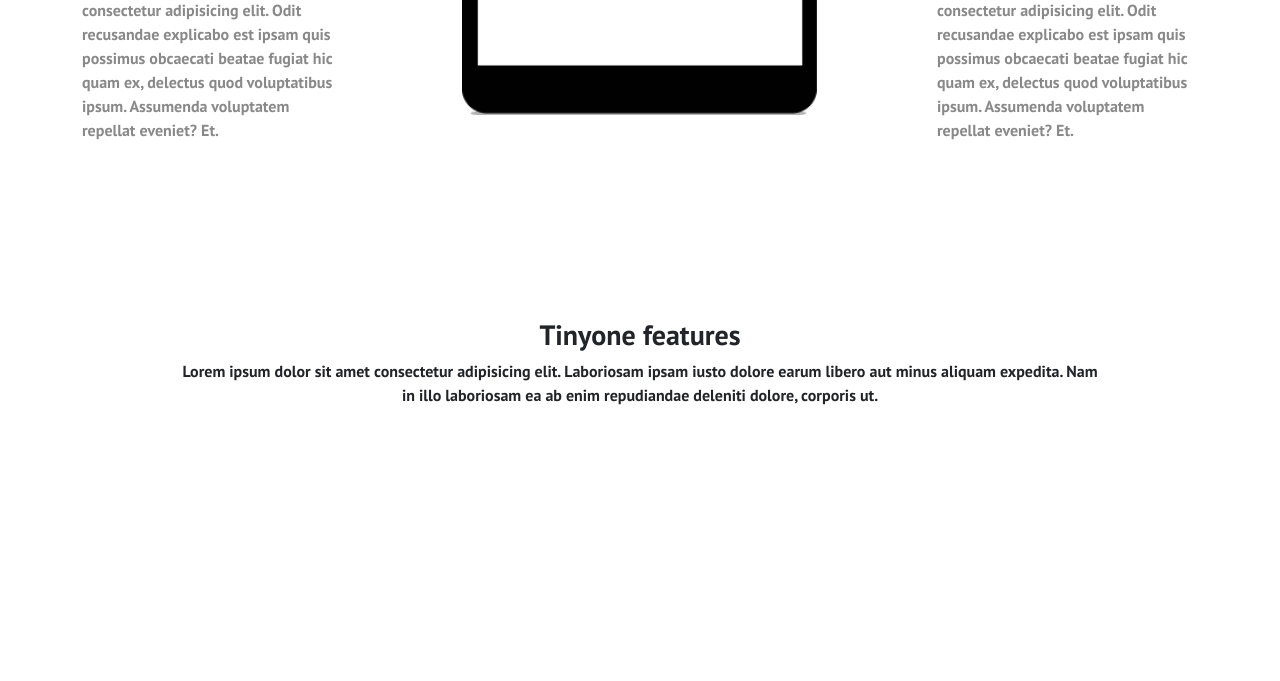
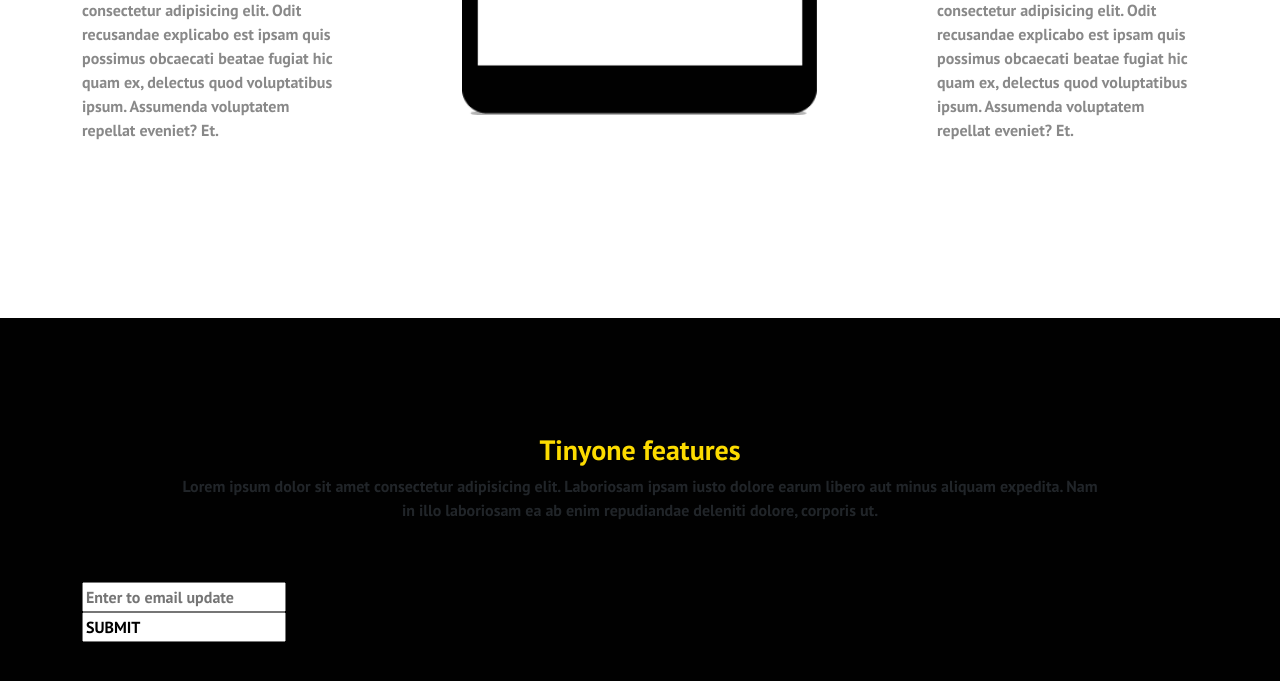
Before and after one commit to rimasultana/class-19-project-, a plain HTML site: page stater-pack/index.html in a window 1280 px wide. Shown: the part 1281-1962 px from the top of the page. Before the commit the page ends 1748 px from the top, so only its background shows below. Drawn offline with nearby package versions, Linux system fonts and the light colour scheme.

Commit message:
new work done

```diff
--- a/stater-pack/css/style.css
+++ b/stater-pack/css/style.css
@@ -150,3 +150,13 @@
     left: 50%;
     transform: translate(-50%, -50%);
 }
+
+/* Footer area */
+
+.tiny-footer{
+  background-color: #010101;
+  padding: 115px 0;
+}
+.tiny-footer .tiny-title h3{
+  color: #fcdb00;
+}
--- a/stater-pack/index.html
+++ b/stater-pack/index.html
@@ -271,15 +271,29 @@
                 <p>
                   Lorem ipsum dolor sit amet consectetur adipisicing elit.
                   Laboriosam ipsam iusto dolore earum libero aut minus aliquam
-                  expedita. Nam in illo laboriosam ea ab enim repudiandae deleniti
-                  dolore, corporis ut.
+                  expedita. Nam in illo laboriosam ea ab enim repudiandae
+                  deleniti dolore, corporis ut.
                 </p>
               </div>
             </div>
           </div>
           <div class="tiny-subscription">
             <div class="row">
-              <div class="col-lg-10"></div>
+              <div class="col-lg-10">
+                <form>
+                  <div class="tiny-mail">
+                    <input
+                      type="Email"
+                      name="mail"
+                      placeholder="Enter to email update"
+                      class=""
+                    />
+                  </div>
+                  <div class="tiny-mail-btn">
+                    <input type="=submit" value="SUBMIT" />
+                  </div>
+                </form>
+              </div>
             </div>
           </div>
         </div>
```
